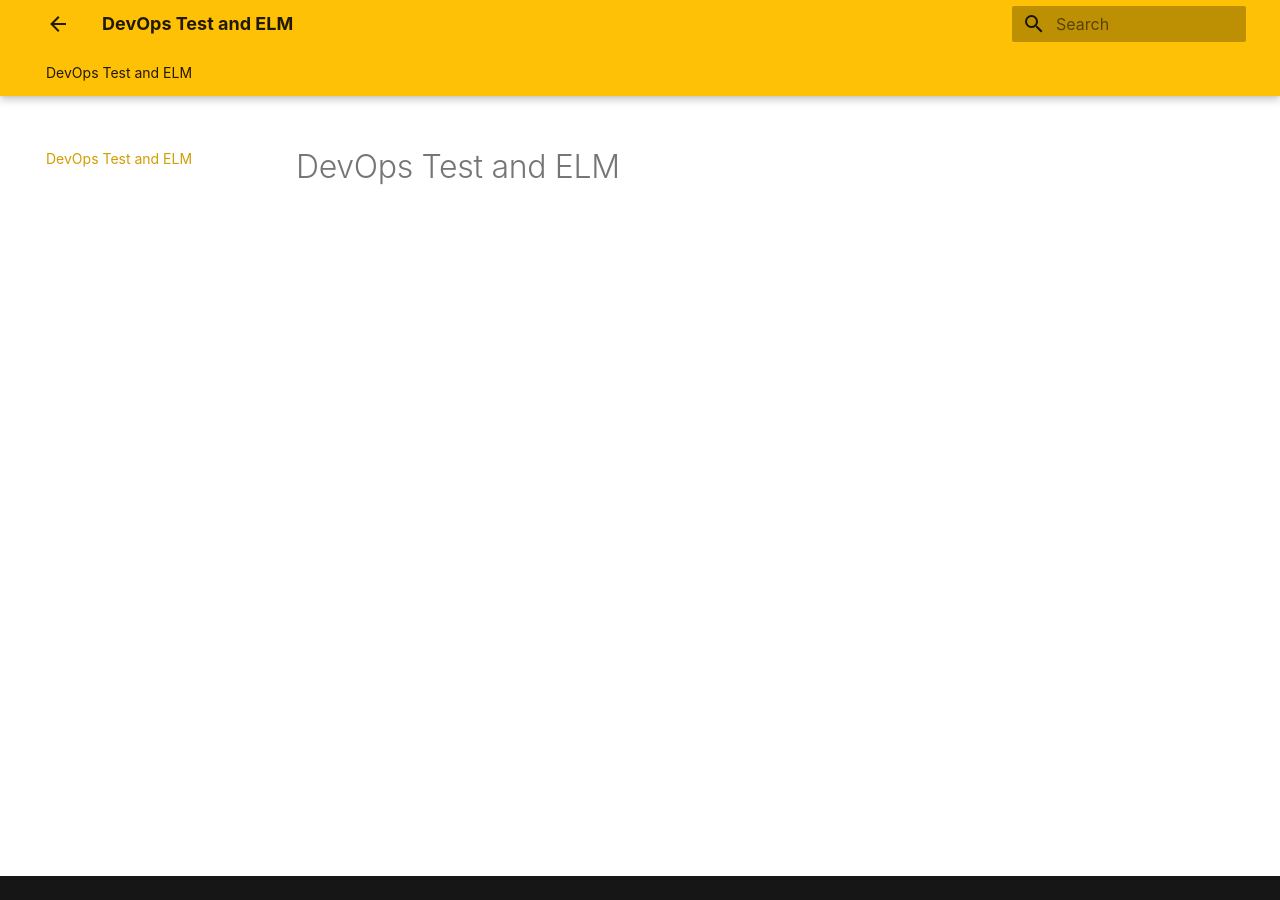
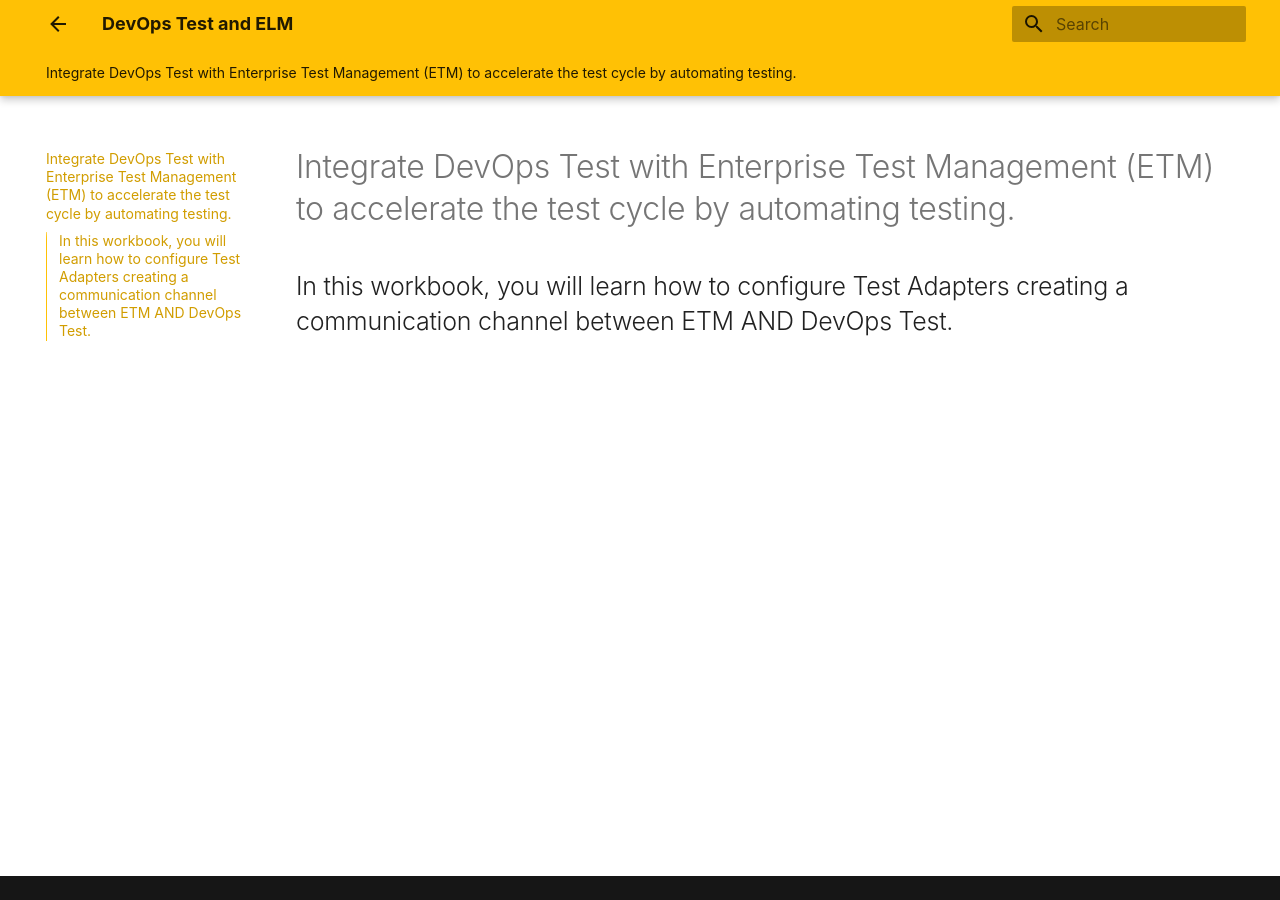
Before and after one commit to DevOpsAutomationLabs/Test_ELM, an MkDocs documentation site: the page built from docs/index.md, in a window 1280 px wide. Built offline with MkDocs 1.6.1 and Material for MkDocs 9.7.7, drawn with Linux system fonts in a browser that asks for light colours.

Commit message:
Format Github repo

```diff
--- a/docs/index.md
+++ b/docs/index.md
@@ -1 +1,3 @@
-# DevOps Test and ELM
+# Integrate DevOps Test with Enterprise Test Management (ETM) to accelerate the test cycle by automating testing.
+
+## In this workbook, you will learn how to configure Test Adapters creating a communication channel between ETM AND DevOps Test.
```
Also changed, not shown: README.md (+4 -1 lines).
